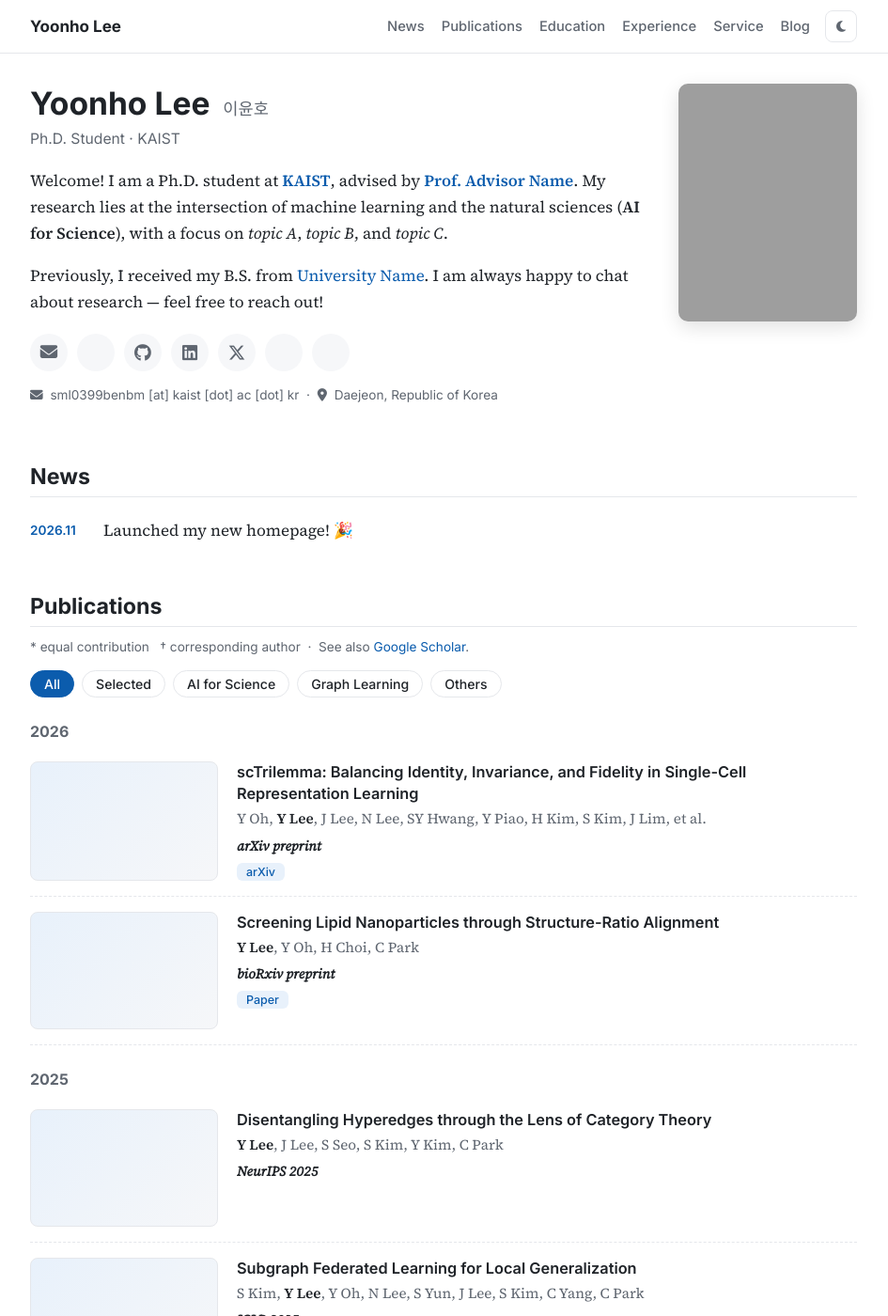
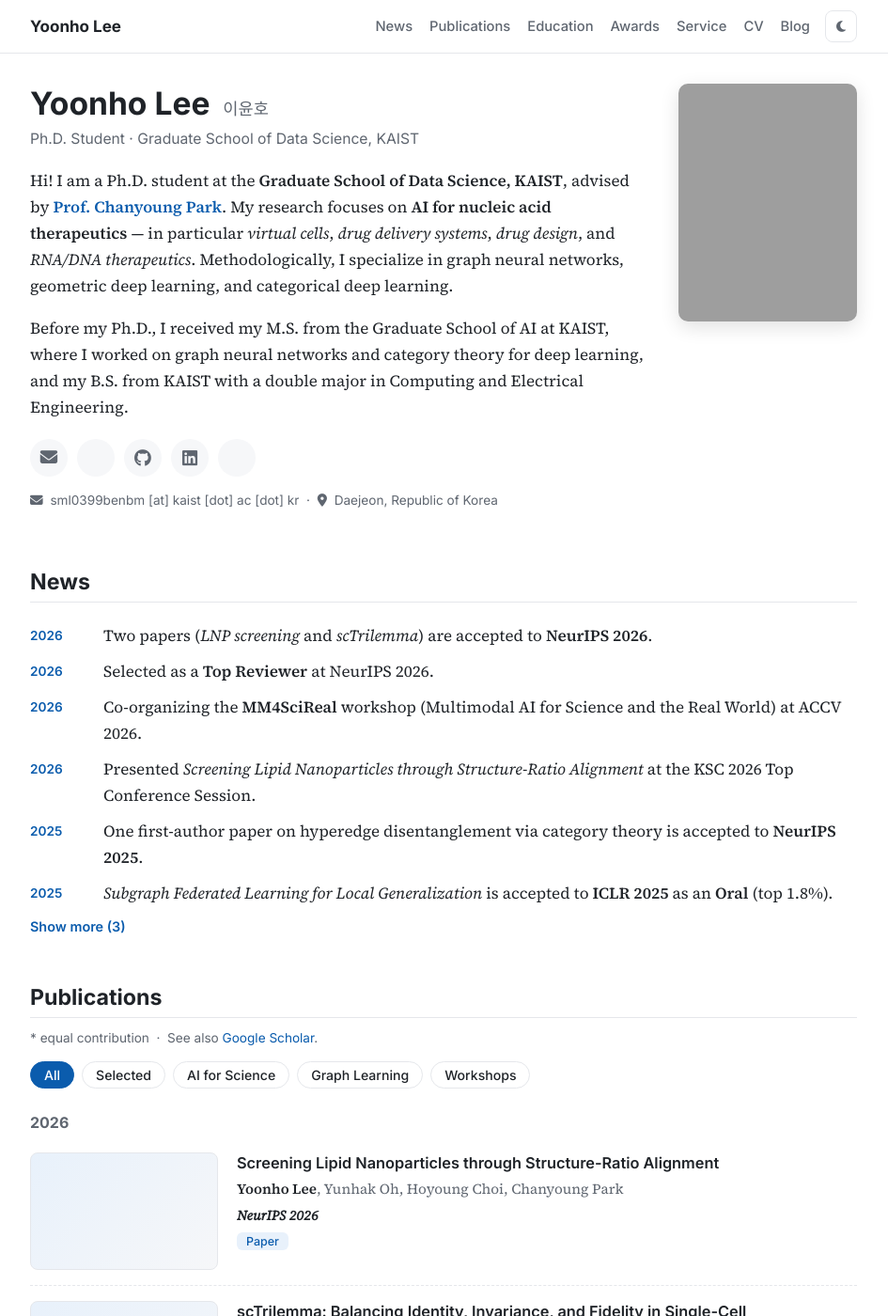
Before and after one commit to Yoonho-Lee-AI4Science/Yoonho-Lee-AI4Science.github.io, a Jekyll site: the page index.html, which Jekyll copies as it is, in a window 1280 px wide and 1400 px high. Shown: the whole window at 94% size, without its empty margins (168-1113 px from the left). Built offline with Jekyll 4.4.1, drawn with Linux system fonts in a browser that asks for light colours; a style sheet for code colours, icons or effects is not loaded; some of the changed text lies outside the part shown; grey boxes are pictures that could not be loaded.

Commit message:
Add CV and fill homepage content from CV
Co-Authored-By: Claude Opus 5.5 <noreply@anthropic.com>

```diff
--- a/css/main.css
+++ b/css/main.css
@@ -144,6 +144,11 @@ h2 {
   font: 700 0.72rem var(--font-ui); letter-spacing: .02em; text-transform: uppercase;
   color: var(--badge); border: 1px solid currentColor; border-radius: 4px; padding: 1px 6px;
 }
+.ws-tag {
+  font: 600 0.72rem var(--font-ui); color: var(--muted);
+  background: var(--bg-soft); border: 1px solid var(--line); border-radius: 4px; padding: 1px 6px;
+}
+.sub { font-size: 0.9rem; color: var(--muted); }
 .paper-tldr { font-size: 0.92rem; margin-top: 6px; }
 .paper-links { margin-top: 8px; display: flex; flex-wrap: wrap; gap: 6px; }
 .pill {
--- a/index.html
+++ b/index.html
@@ -4,7 +4,7 @@
   <meta charset="utf-8">
   <meta name="viewport" content="width=device-width, initial-scale=1">
   <title>Yoonho Lee</title>
-  <meta name="description" content="Yoonho Lee — AI for Science researcher at KAIST.">
+  <meta name="description" content="Yoonho Lee — Ph.D. student at KAIST working on AI for nucleic acid therapeutics, virtual cells, and drug delivery.">
   <link rel="icon" href="img/favicon.svg" type="image/svg+xml">
   <link rel="preconnect" href="https://fonts.googleapis.com">
   <link rel="preconnect" href="https://fonts.gstatic.com" crossorigin>
@@ -21,8 +21,9 @@
         <li><a href="#news">News</a></li>
         <li><a href="#pub">Publications</a></li>
         <li><a href="#edu">Education</a></li>
-        <li><a href="#exp">Experience</a></li>
+        <li><a href="#awards">Awards</a></li>
         <li><a href="#service">Service</a></li>
+        <li><a href="files/CV.pdf" target="_blank" rel="noopener">CV</a></li>
         <li><a href="blog/">Blog</a></li>
       </ul>
       <button class="theme-toggle" id="themeToggle" aria-label="Toggle dark mode"><i class="fa-solid fa-moon"></i></button>
@@ -34,21 +35,24 @@
     <!-- ===================== ABOUT ===================== -->
     <section class="about">
       <img class="portrait" src="img/profile.jpg" alt="Portrait of Yoonho Lee"
-           onerror="this.src='img/profile-placeholder.svg'">
+           onerror="this.onerror=null;this.src='img/profile-placeholder.svg'">
       <div class="about-text">
         <h1>Yoonho Lee <span class="name-ko">이윤호</span></h1>
-        <p class="tagline">Ph.D. Student · KAIST <!-- TODO: 직함/소속 수정 --></p>
+        <p class="tagline">Ph.D. Student · Graduate School of Data Science, KAIST</p>
 
-        <!-- TODO: 아래 소개글을 본인 내용으로 바꾸세요 -->
         <p>
-          Welcome! I am a Ph.D. student at <a href="https://www.kaist.ac.kr/"><strong>KAIST</strong></a>,
-          advised by <a href="#"><strong>Prof. Advisor Name</strong></a>.
-          My research lies at the intersection of machine learning and the natural sciences
-          (<strong>AI for Science</strong>), with a focus on <em>topic A</em>, <em>topic B</em>, and <em>topic C</em>.
+          Hi! I am a Ph.D. student at the <strong>Graduate School of Data Science, KAIST</strong>,
+          advised by <a href="https://dsail.kaist.ac.kr/"><strong>Prof. Chanyoung Park</strong></a>.
+          My research focuses on <strong>AI for nucleic acid therapeutics</strong> —
+          in particular <em>virtual cells</em>, <em>drug delivery systems</em>, <em>drug design</em>,
+          and <em>RNA/DNA therapeutics</em>.
+          Methodologically, I specialize in graph neural networks, geometric deep learning,
+          and categorical deep learning.
         </p>
         <p>
-          Previously, I received my B.S. from <a href="#">University Name</a>.
-          I am always happy to chat about research — feel free to reach out!
+          Before my Ph.D., I received my M.S. from the Graduate School of AI at KAIST,
+          where I worked on graph neural networks and category theory for deep learning,
+          and my B.S. from KAIST with a double major in Computing and Electrical Engineering.
         </p>
 
         <ul class="social">
@@ -56,9 +60,7 @@
           <li><a href="https://scholar.google.com/citations?user=wS2UYmcAAAAJ&hl=en" title="Google Scholar"><i class="ai ai-google-scholar"></i></a></li>
           <li><a href="https://github.com/Yoonho-Lee-AI4Science" title="GitHub"><i class="fa-brands fa-github"></i></a></li>
           <li><a href="https://www.linkedin.com/in/yoonho-lee-434413263/" title="LinkedIn"><i class="fa-brands fa-linkedin"></i></a></li>
-          <li><a href="https://x.com/TODO" title="X (Twitter)"><i class="fa-brands fa-x-twitter"></i></a></li>
-          <li><a href="https://orcid.org/TODO" title="ORCID"><i class="ai ai-orcid"></i></a></li>
-          <li><a href="files/CV.pdf" title="CV"><i class="ai ai-cv"></i></a></li>
+          <li><a href="files/CV.pdf" target="_blank" rel="noopener" title="CV"><i class="ai ai-cv"></i></a></li>
         </ul>
         <p class="meta">
           <i class="fa-solid fa-envelope"></i> sml0399benbm [at] kaist [dot] ac [dot] kr &nbsp;·&nbsp;
@@ -72,7 +74,15 @@
     <section id="news">
       <h2>News</h2>
       <ul class="news collapsible" data-visible="6">
-        <li><span class="date">2026.11</span> Launched my new homepage! 🎉</li>
+        <li><span class="date">2026</span><span>Two papers (<em>LNP screening</em> and <em>scTrilemma</em>) are accepted to <strong>NeurIPS 2026</strong>.</span></li>
+        <li><span class="date">2026</span><span>Selected as a <strong>Top Reviewer</strong> at NeurIPS 2026.</span></li>
+        <li><span class="date">2026</span><span>Co-organizing the <strong>MM4SciReal</strong> workshop (Multimodal AI for Science and the Real World) at ACCV 2026.</span></li>
+        <li><span class="date">2026</span><span>Presented <em>Screening Lipid Nanoparticles through Structure-Ratio Alignment</em> at the KSC 2026 Top Conference Session.</span></li>
+        <li><span class="date">2025</span><span>One first-author paper on hyperedge disentanglement via category theory is accepted to <strong>NeurIPS 2025</strong>.</span></li>
+        <li><span class="date">2025</span><span><em>Subgraph Federated Learning for Local Generalization</em> is accepted to <strong>ICLR 2025</strong> as an <strong>Oral</strong> (top 1.8%).</span></li>
+        <li><span class="date">2025.03</span><span>Started my Ph.D. at the Graduate School of Data Science, KAIST.</span></li>
+        <li><span class="date">2024</span><span>Received the <strong>Best Paper Award</strong> at the KDD 2024 FedKDD Workshop.</span></li>
+        <li><span class="date">2024</span><span>One paper is accepted to <strong>KDD 2024</strong>.</span></li>
       </ul>
     </section>
 
@@ -80,7 +90,7 @@
     <!-- 논문 목록은 js/publications.js 에서 편집합니다. -->
     <section id="pub">
       <h2>Publications</h2>
-      <p class="note">* equal contribution &nbsp; † corresponding author &nbsp;·&nbsp;
+      <p class="note">* equal contribution &nbsp;·&nbsp;
         See also <a href="https://scholar.google.com/citations?user=wS2UYmcAAAAJ&hl=en">Google Scholar</a>.</p>
       <div class="filters" id="pubFilters" role="tablist"></div>
       <div id="pubList"></div>
@@ -91,49 +101,64 @@
       <h2>Education</h2>
       <ul class="timeline">
         <li>
-          <img class="logo" src="img/logos/kaist.png" alt="" onerror="this.remove()">
           <div>
-            <div class="row"><strong>KAIST</strong><span class="when">20XX – Present</span></div>
-            <div>Ph.D. in TODO Department · Advisor: Prof. TODO</div>
+            <div class="row"><strong>Ph.D. in Data Science, KAIST</strong><span class="when">Mar 2025 – Present</span></div>
+            <div>Graduate School of Data Science · Advisor: Prof. Chanyoung Park</div>
+            <div class="sub">Virtual cell, drug delivery system, drug design</div>
           </div>
         </li>
         <li>
-          <img class="logo" src="img/logos/undergrad.png" alt="" onerror="this.remove()">
           <div>
-            <div class="row"><strong>TODO University</strong><span class="when">20XX – 20XX</span></div>
-            <div>B.S. in TODO</div>
+            <div class="row"><strong>M.S. in Artificial Intelligence, KAIST</strong><span class="when">Mar 2023 – Feb 2025</span></div>
+            <div>Graduate School of AI · Advisor: Prof. Chanyoung Park</div>
+            <div class="sub">Graph neural networks, categorical deep learning, category theory</div>
+          </div>
+        </li>
+        <li>
+          <div>
+            <div class="row"><strong>B.S., KAIST</strong><span class="when">Mar 2017 – Feb 2023</span></div>
+            <div>School of Computing &amp; Electrical Engineering (double major)</div>
           </div>
         </li>
       </ul>
     </section>
 
-    <!-- ===================== EXPERIENCE ===================== -->
+    <!-- ===================== PROJECTS / TEACHING / TALKS ===================== -->
     <section id="exp">
-      <h2>Experience</h2>
-      <ul class="timeline">
-        <li>
-          <div>
-            <div class="row"><strong>Research Intern, TODO Company/Lab</strong><span class="when">20XX.XX – 20XX.XX</span></div>
-            <div>Worked on TODO. Mentor: TODO.</div>
-          </div>
-        </li>
+      <h2>Projects &amp; Teaching</h2>
+      <ul class="plain">
+        <li><span class="date">2025 –</span><span>Development of a Scalable AI Reasoning Model for Knowledge System Expansion and Biomedical Applications</span></li>
+        <li><span class="date">2024</span><span>Circuit Recognition for Similar Circuit Search in Design Database, <strong>SK hynix</strong></span></li>
+        <li><span class="date">2024</span><span>Teaching Assistant, <strong>DS535: Recommender System and Graph Machine Learning</strong>, KAIST</span></li>
       </ul>
     </section>
 
-    <!-- ===================== AWARDS (optional) ===================== -->
+    <section id="talks">
+      <h2>Talks</h2>
+      <ul class="plain">
+        <li><span class="date">2026</span><span><em>Screening Lipid Nanoparticles through Structure-Ratio Alignment</em> — Top Conference Session, Korea Software Congress (KSC)</span></li>
+        <li><span class="date">2025</span><span><em>Disentangling Hyperedges through the Lens of Category Theory</em> — Top Conference Session, Korea Software Congress (KSC)</span></li>
+      </ul>
+    </section>
+
+    <!-- ===================== AWARDS ===================== -->
     <section id="awards">
       <h2>Honors &amp; Awards</h2>
       <ul class="plain">
-        <li><span class="date">20XX</span> TODO Scholarship / Award</li>
+        <li><span class="date">2026</span><span><strong>Top Reviewer</strong>, NeurIPS 2026</span></li>
+        <li><span class="date">2024</span><span><strong>Best Paper Award</strong>, KDD 2024 Workshop on Federated Learning for Data Mining and Graph Analytics (FedKDD), Barcelona, Spain</span></li>
+        <li><span class="date">2021</span><span><strong>KAIST IE Frontier</strong>, Third Prize — Development and Expansion of a Multimodal Data-Based Product Category Classification System</span></li>
       </ul>
     </section>
 
     <!-- ===================== SERVICE ===================== -->
     <section id="service">
       <h2>Academic Service</h2>
-      <ul class="plain">
-        <li><strong>Conference Reviewer:</strong> NeurIPS, ICML, ICLR <!-- TODO --></li>
-        <li><strong>Journal Reviewer:</strong> TODO</li>
+      <ul class="plain service">
+        <li><strong>Workshop Organizer:</strong> MM4SciReal — Multimodal AI for Science and the Real World (ACCV 2026)</li>
+        <li><strong>Program Committee:</strong> AAAI (2026–2027), CIKM (2025–2026)</li>
+        <li><strong>Conference Reviewer:</strong> NeurIPS (2025–2026), ICLR (2025–2027), ICML (2026), LoG (2025), KDD (2024, 2026)</li>
+        <li><strong>Workshop Reviewer:</strong> MLGenX (2025–2026), GenBio (2025), AI4D3 (2025), AI4Science (2025–2026), AIDrugX (2024), Gen² (2026)</li>
       </ul>
     </section>
 
--- a/js/main.js
+++ b/js/main.js
@@ -64,7 +64,8 @@
       if (p.year !== lastYear) { html += `<h3 class="year">${esc(p.year)}</h3>`; lastYear = p.year; }
       const links = Object.entries(p.links || {})
         .map(([k, v]) => `<a class="pill" href="${esc(v)}">${LINK_LABELS[k] || esc(k)}</a>`).join("");
-      const badges = (p.badges || []).map((b) => `<span class="badge">${esc(b)}</span>`).join("");
+      const badges = ((p.topics || []).includes("workshop") ? '<span class="ws-tag">Workshop</span>' : "") +
+        (p.badges || []).map((b) => `<span class="badge">${esc(b)}</span>`).join("");
       const thumb = p.image
         ? `<div class="thumb"><img src="${esc(p.image)}" alt="" loading="lazy" onerror="this.parentElement.classList.add('empty');this.remove()"></div>`
         : `<div class="thumb empty"></div>`;
--- a/js/publications.js
+++ b/js/publications.js
@@ -17,87 +17,98 @@
  *    selected true면 "Selected" 필터에 표시
  *    links    { paper, arxiv, code, project, slides, poster, bibtex } 중 원하는 것만
  *    tldr     한 줄 요약 (선택)
- *
- *  ※ 아래 목록은 Google Scholar에서 가져온 것이라 저자 이름이 이니셜로 되어 있습니다.
- *    링크(paper/code)와 썸네일은 직접 채워주세요.
  */
 
-const ME = ["Yoonho Lee", "Y Lee"]; // 굵게 표시할 본인 이름 (표기 변형이 있으면 추가)
+const ME = ["Yoonho Lee"]; // 굵게 표시할 본인 이름
 
 const TOPICS = [
   { key: "all",      label: "All" },
   { key: "selected", label: "Selected" },
   { key: "ai4sci",   label: "AI for Science" },
   { key: "graph",    label: "Graph Learning" },
-  { key: "other",    label: "Others" },
+  { key: "workshop", label: "Workshops" },
 ];
 
 const PUBLICATIONS = [
-  // ---------------- 2026 ----------------
-  {
-    title: "scTrilemma: Balancing Identity, Invariance, and Fidelity in Single-Cell Representation Learning",
-    authors: "Y Oh, Y Lee, J Lee, N Lee, SY Hwang, Y Piao, H Kim, S Kim, J Lim, et al.",
-    venue: "arXiv preprint",
-    year: 2026,
-    topics: ["ai4sci"],
-    links: { arxiv: "https://arxiv.org/abs/2609.38840" },
-  },
+  // ======================= Conferences =======================
   {
     title: "Screening Lipid Nanoparticles through Structure-Ratio Alignment",
-    authors: "Y Lee, Y Oh, H Choi, C Park",
-    venue: "bioRxiv preprint",
+    authors: "Yoonho Lee, Yunhak Oh, Hoyoung Choi, Chanyoung Park",
+    venue: "NeurIPS 2026",
     year: 2026,
     topics: ["ai4sci"],
     selected: true,
     links: { paper: "https://doi.org/10.1101/2026.07.08.737142" },
   },
-
-  // ---------------- 2025 ----------------
+  {
+    title: "scTrilemma: Balancing Identity, Invariance, and Fidelity in Single-Cell Representation Learning",
+    authors: "Yunhak Oh, Yoonho Lee, Junseok Lee, Namkyeong Lee, Sangyeon Hwang, Yinhua Piao, Hyomin Kim, Seonghwan Kim, Jaechang Lim, Wooyoun Kim, Sungsoo Ahn, Chanyoung Park",
+    venue: "NeurIPS 2026",
+    year: 2026,
+    topics: ["ai4sci"],
+    selected: true,
+    links: { arxiv: "https://arxiv.org/abs/2609.38840" },
+  },
   {
     title: "Disentangling Hyperedges through the Lens of Category Theory",
-    authors: "Y Lee, J Lee, S Seo, S Kim, Y Kim, C Park",
+    authors: "Yoonho Lee, Junseok Lee, Sangwoo Seo, Sungwon Kim, Yeongmin Kim, Chanyoung Park",
     venue: "NeurIPS 2025",
     year: 2025,
     topics: ["graph", "ai4sci"],
     selected: true,
   },
   {
-    title: "Subgraph Federated Learning for Local Generalization",
-    authors: "S Kim, Y Lee, Y Oh, N Lee, S Yun, J Lee, S Kim, C Yang, C Park",
-    venue: "ICLR 2025",
-    year: 2025,
-    topics: ["graph"],
-  },
-  {
-    title: "Target Circuit Matching in Large-Scale Netlists Using GNN-Based Region Prediction",
-    authors: "S Seo, J Seo, Y Lee, D Kim, H Shin, B Sung, C Park",
+    title: "Target Circuit Matching in Large-Scale Netlists using GNN-Based Region Prediction",
+    authors: "Sangwoo Seo, Jimin Seo, Yoonho Lee, Donghyeon Kim, Hyejin Shin, Banghyun Sung, Chanyoung Park",
     venue: "ICCAD 2025",
     year: 2025,
     topics: ["graph"],
   },
   {
-    title: "Capturing Functional Context of Genetic Pathways through Hyperedge Disentanglement",
-    authors: "Y Lee, J Lee, S Seo, S Kim, Y Kim, C Park",
-    venue: "ICLR 2025 Workshop on Machine Learning for Genomics Explorations (MLGenX)",
+    title: "Subgraph Federated Learning for Local Generalization",
+    authors: "Sungwon Kim, Yoonho Lee, Yunhak Oh, Namkyeong Lee, Sukwon Yun, Junseok Lee, Sein Kim, Carl Yang, Chanyoung Park",
+    venue: "ICLR 2025",
     year: 2025,
-    topics: ["ai4sci", "graph"],
+    topics: ["graph"],
+    badges: ["Oral · top 1.8%"],
+    selected: true,
   },
-
-  // ---------------- 2024 ----------------
   {
     title: "Self-Explainable Temporal Graph Networks based on Graph Information Bottleneck",
-    authors: "S Seo, S Kim, J Jung, Y Lee, C Park",
+    authors: "Sangwoo Seo, Sungwon Kim, Jihyeong Jung, Yoonho Lee, Chanyoung Park",
     venue: "KDD 2024",
     year: 2024,
     topics: ["graph"],
   },
-
-  // ---------------- 2021 ----------------
   {
     title: "IVIST: Interactive Video Search Tool in VBS 2021",
-    authors: "Y Lee, H Choi, S Park, YM Ro",
+    authors: "Yoonho Lee*, Heeju Choi*, Sungjune Park, YongMan Ro",
     venue: "MMM 2021",
     year: 2021,
-    topics: ["other"],
+    topics: [],
+  },
+
+  // ======================= Workshops =======================
+  {
+    title: "scTrilemma: Balancing Identity, Invariance, and Expression in Single-Cell Representation Learning",
+    authors: "Yunhak Oh, Yoonho Lee, Junseok Lee, Namkyeong Lee, Sangyeon Hwang, Yinhua Piao, Hyomin Kim, Seonghwan Kim, Jaechang Lim, Wooyoun Kim, Sungsoo Ahn, Chanyoung Park",
+    venue: "NeurIPS 2026 Workshop on GenAI for Health",
+    year: 2026,
+    topics: ["workshop"],
+  },
+  {
+    title: "Capturing Functional Context of Genetic Pathways through Hyperedge Disentanglement",
+    authors: "Yoonho Lee, Junseok Lee, Sangwoo Seo, Sungwon Kim, Yeongmin Kim, Chanyoung Park",
+    venue: "ICLR 2025 Workshop on Machine Learning for Genomics Explorations (MLGenX)",
+    year: 2025,
+    topics: ["workshop"],
+  },
+  {
+    title: "Subgraph Federated Learning for Local Generalization",
+    authors: "Sungwon Kim, Yoonho Lee, Yunhak Oh, Namkyeong Lee, Sukwon Yun, Junseok Lee, Sein Kim, Carl Yang, Chanyoung Park",
+    venue: "KDD 2024 Workshop on Federated Learning for Data Mining and Graph Analytics (FedKDD)",
+    year: 2024,
+    topics: ["workshop"],
+    badges: ["Best Paper Award"],
   },
 ];
```
Also changed, not shown: 1 other file.
